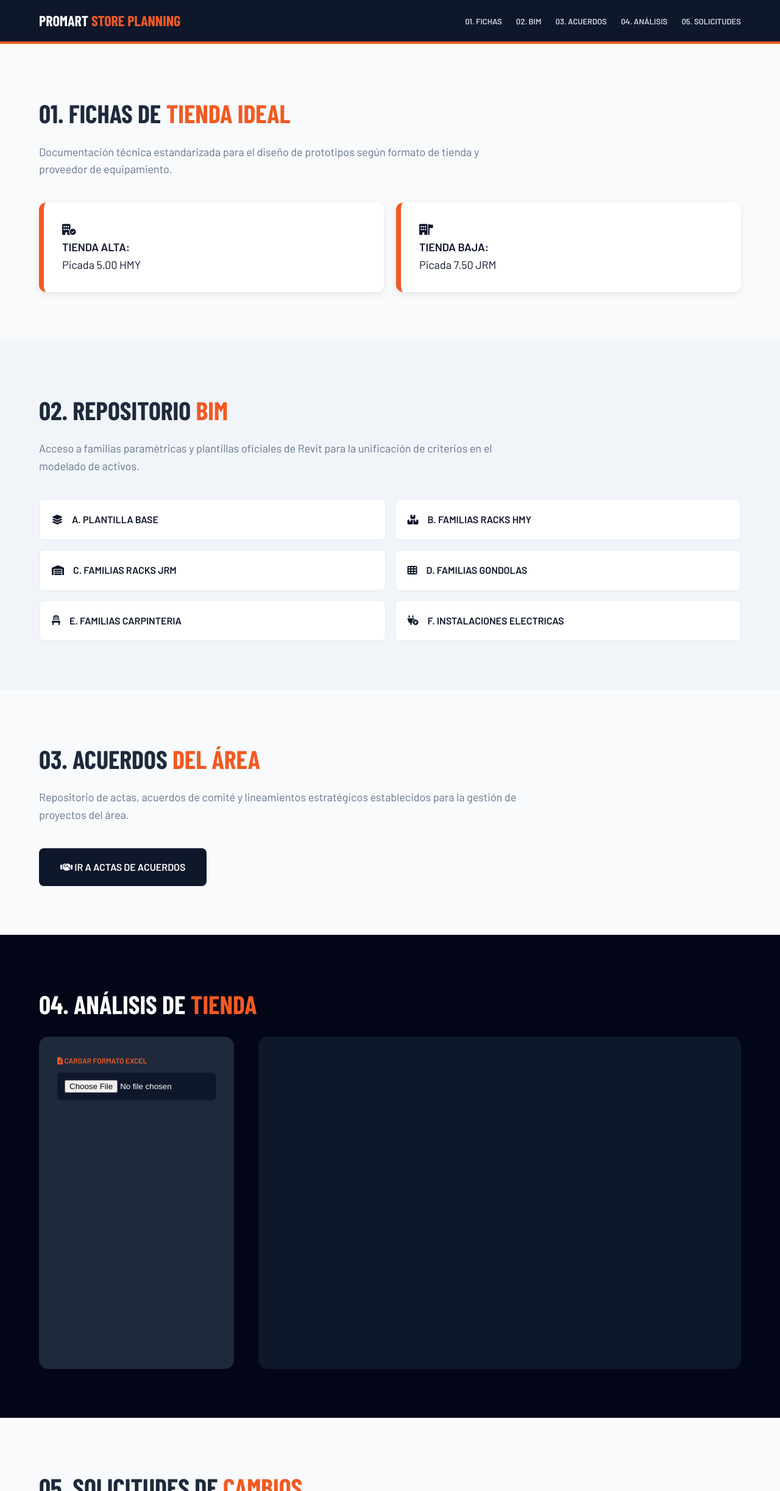
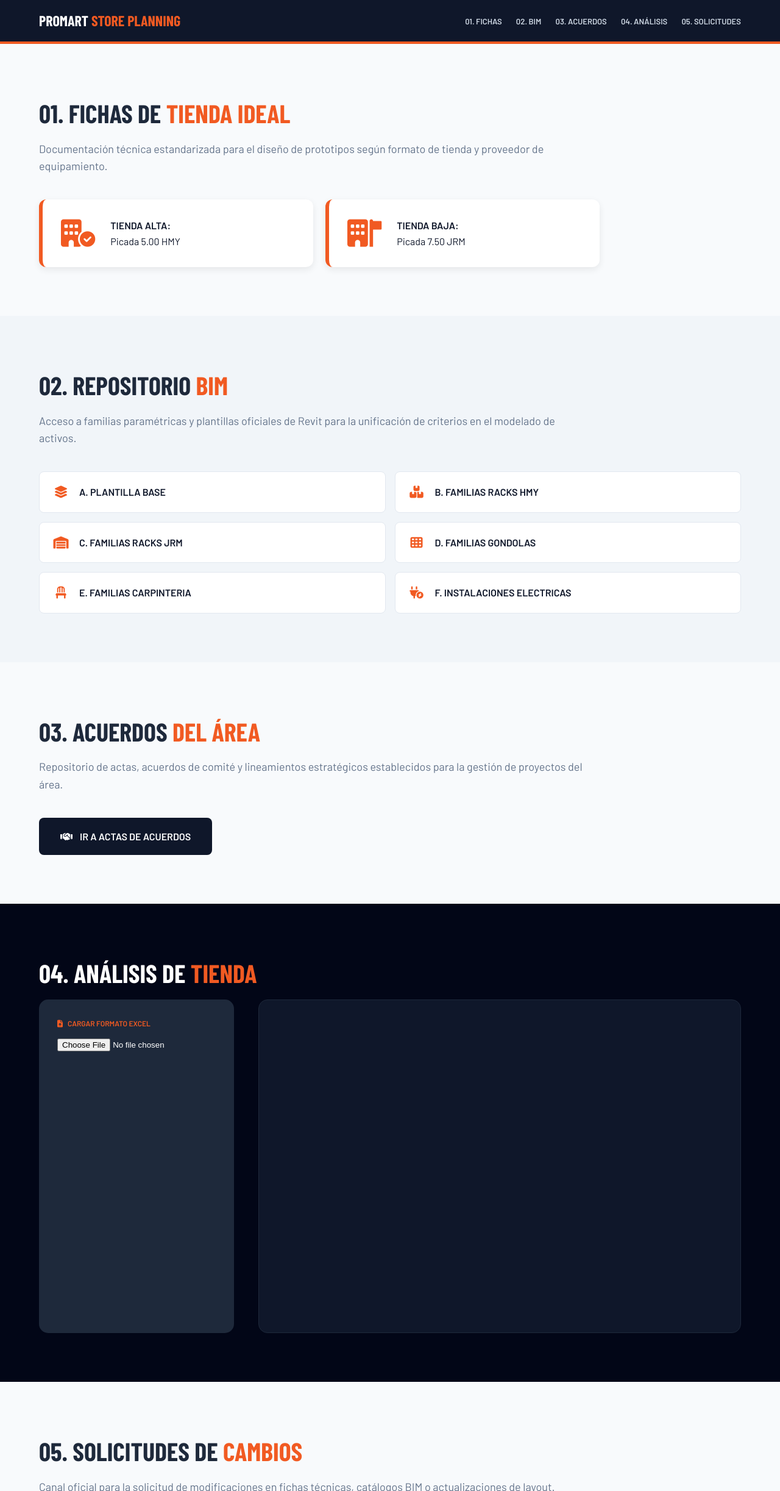
Before and after one commit to ariannaknunezc-cyber/STOREPLANNING_PROMART, a plain HTML site: page index.html in a window 1280 px wide. Shown: the top 2445 px of the page at 61% size. Drawn offline with nearby package versions, Linux system fonts and the light colour scheme; a web font is replaced by a local one.

Commit message:
Update style.css

```diff
--- a/style.css
+++ b/style.css
@@ -3,47 +3,45 @@
 :root { --or: #F15A22; --nv: #0f172a; --bg: #f8fafc; }
 
 * { box-sizing: border-box; margin: 0; padding: 0; }
-body { font-family: 'Barlow', sans-serif; background: var(--bg); color: #1e293b; line-height: 1.6; scroll-behavior: smooth; }
+body { font-family: 'Barlow', sans-serif; background: var(--bg); color: #1e293b; line-height: 1.6; text-align: left; }
 
 .navbar { background: var(--nv); padding: 15px 5%; display: flex; justify-content: space-between; align-items: center; border-bottom: 4px solid var(--or); position: sticky; top: 0; z-index: 1000; }
 .logo { color: white; font-family: 'Barlow Condensed'; font-size: 24px; font-weight: 900; }
 .logo span { color: var(--or); }
-.menu a { color: #cbd5e1; text-decoration: none; margin-left: 20px; font-weight: 600; font-size: 13px; text-transform: uppercase; transition: 0.3s; }
-.menu a:hover { color: var(--or); }
+.menu a { color: #cbd5e1; text-decoration: none; margin-left: 20px; font-weight: 600; font-size: 13px; text-transform: uppercase; }
 
-.section { padding: 80px 5%; max-width: 1300px; margin: auto; }
-.section-title { font-family: 'Barlow Condensed'; font-size: 42px; text-transform: uppercase; margin-bottom: 15px; }
+.section { padding: 80px 5%; max-width: 1400px; margin: 0; } /* Alineado a la izquierda */
+.section-title { font-family: 'Barlow Condensed'; font-size: 42px; text-transform: uppercase; margin-bottom: 10px; }
 .section-title span { color: var(--or); }
-.section-desc { font-size: 18px; color: #64748b; max-width: 800px; margin-bottom: 40px; }
-.gray { background: #f1f5f9; max-width: 100%; }
-.dark { background: #020617; max-width: 100%; color: white; }
+.section-desc { font-size: 18px; color: #64748b; max-width: 900px; margin-bottom: 40px; }
+.gray { background: #f1f5f9; min-width: 100%; }
+.dark { background: #020617; min-width: 100%; color: white; }
 
-.grid-buttons { display: grid; grid-template-columns: 1fr 1fr; gap: 20px; }
-.btn-card { background: white; padding: 30px; text-decoration: none; color: var(--nv); border-radius: 12px; border-left: 8px solid var(--or); box-shadow: 0 4px 12px rgba(0,0,0,0.08); transition: 0.3s; font-size: 18px; }
-.btn-card:hover { transform: translateY(-5px); box-shadow: 0 8px 20px rgba(0,0,0,0.15); }
+/* Botones con Gráficos (Iconos) */
+.grid-buttons { display: grid; grid-template-columns: repeat(auto-fit, minmax(300px, 450px)); gap: 20px; }
+.btn-card { background: white; padding: 30px; text-decoration: none; color: var(--nv); border-radius: 12px; border-left: 6px solid var(--or); box-shadow: 0 4px 12px rgba(0,0,0,0.08); display: flex; align-items: center; gap: 25px; transition: 0.3s; }
+.btn-card i { font-size: 45px; color: var(--or); }
+.btn-card:hover { transform: translateX(10px); background: #fff; }
 
 .grid-bim { display: grid; grid-template-columns: repeat(auto-fit, minmax(380px, 1fr)); gap: 15px; }
 .bim-btn { background: white; padding: 20px; border-radius: 8px; text-decoration: none; color: var(--nv); display: flex; align-items: center; gap: 15px; font-weight: 600; transition: 0.2s; border: 1px solid #e2e8f0; }
-.bim-btn span { background: var(--or); color: white; width: 32px; height: 32px; display: flex; align-items: center; justify-content: center; border-radius: 4px; font-weight: 900; }
-.bim-btn:hover { border-color: var(--or); transform: scale(1.01); }
+.bim-btn i { color: var(--or); font-size: 20px; width: 30px; text-align: center; }
+.bim-btn:hover { border-color: var(--or); transform: translateX(5px); }
 
-.action-center { text-align: center; }
-.main-btn { background: var(--nv); color: white; padding: 18px 35px; border-radius: 8px; text-decoration: none; font-weight: 700; text-transform: uppercase; display: inline-block; transition: 0.3s; }
+.left-align { text-align: left; }
+.main-btn { background: var(--nv); color: white; padding: 18px 35px; border-radius: 8px; text-decoration: none; font-weight: 700; text-transform: uppercase; display: inline-flex; align-items: center; gap: 12px; transition: 0.3s; }
 .orange-btn { background: var(--or); }
-.main-btn:hover { opacity: 0.9; transform: scale(1.03); }
+.main-btn:hover { transform: translateX(10px); }
 
-.dashboard-container { display: grid; grid-template-columns: 320px 1fr; gap: 40px; margin-top: 20px; }
+/* Dashboard */
+.dashboard-container { display: grid; grid-template-columns: 320px 1fr; gap: 40px; }
 .sidebar { background: #1e293b; padding: 30px; border-radius: 15px; }
 .filter-group { margin-bottom: 25px; }
-.filter-group label { display: block; color: var(--or); font-weight: 700; font-size: 12px; text-transform: uppercase; margin-bottom: 10px; }
-select, input { width: 100%; padding: 12px; border-radius: 6px; border: none; background: #0f172a; color: white; }
-.checklist-container { background: #0f172a; height: 200px; overflow-y: auto; padding: 12px; border-radius: 6px; border: 1px solid #334155; }
-.checklist-container label { display: flex; align-items: center; gap: 10px; font-size: 13px; margin-bottom: 8px; cursor: pointer; color: #cbd5e1; }
+.filter-group label { display: flex; align-items: center; gap: 8px; color: var(--or); font-weight: 700; font-size: 12px; text-transform: uppercase; margin-bottom: 10px; }
+.checklist-container { background: #0f172a; height: 200px; overflow-y: auto; padding: 12px; border-radius: 6px; }
 
-.chart-area { background: #0f172a; padding: 35px; border-radius: 15px; position: relative; }
+.chart-area { background: #0f172a; padding: 35px; border-radius: 15px; border: 1px solid #1e293b; }
 .canvas-holder { height: 450px; }
-.dynamic-legend { display: flex; flex-wrap: wrap; gap: 15px; margin-bottom: 25px; justify-content: center; }
-.legend-item { display: flex; align-items: center; gap: 8px; font-size: 12px; font-weight: 600; color: #94a3b8; }
-.legend-color { width: 12px; height: 12px; border-radius: 50%; }
+.dynamic-legend { display: flex; flex-wrap: wrap; gap: 15px; margin-bottom: 25px; }
 
-footer { text-align: center; padding: 50px; color: #94a3b8; font-size: 12px; }
+footer { padding: 50px 5%; color: #94a3b8; font-size: 12px; }
```
